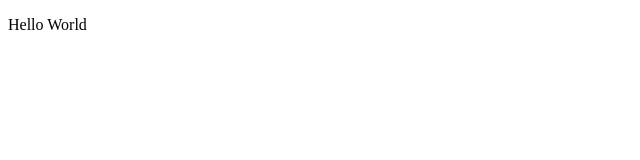
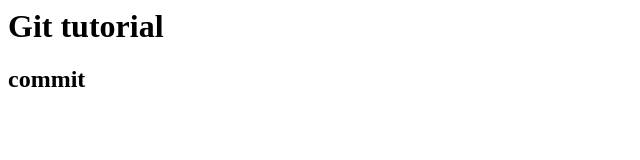
Before and after one commit to shige7ga/git_tutrial, a plain HTML site: page index.html in a window 1280 px wide. Shown: the whole page, without its empty margins (0-640 px from the left). Drawn offline with Linux system fonts and the light colour scheme.

```diff
--- a/index.html
+++ b/index.html
@@ -1,14 +1,2 @@
-<!DOCTYPE html>
-<html lang="en">
-
-<head>
-    <meta charset="UTF-8">
-    <meta name="viewport" content="width=device-width, initial-scale=1.0">
-    <title>Document</title>
-</head>
-
-<body>
-    <p>Hello World</p>
-</body>
-
-</html>
+<h1>Git tutorial</h1>
+<h2>commit</h2>
```
